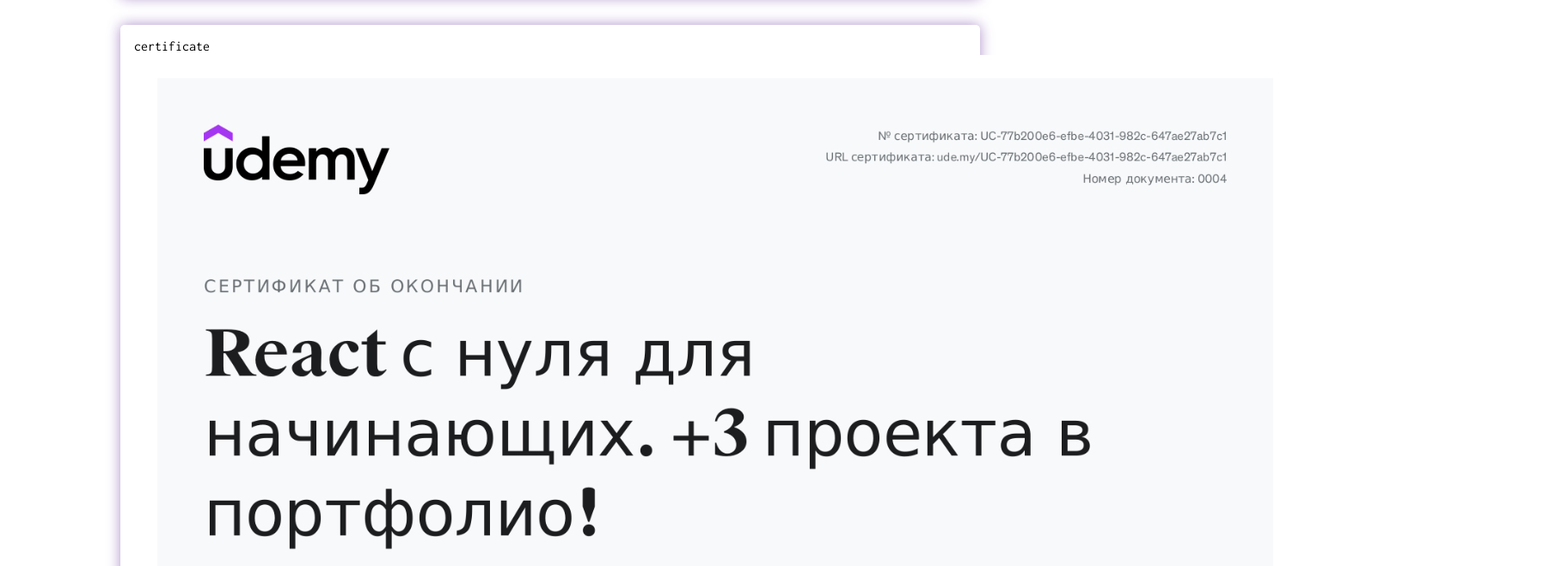
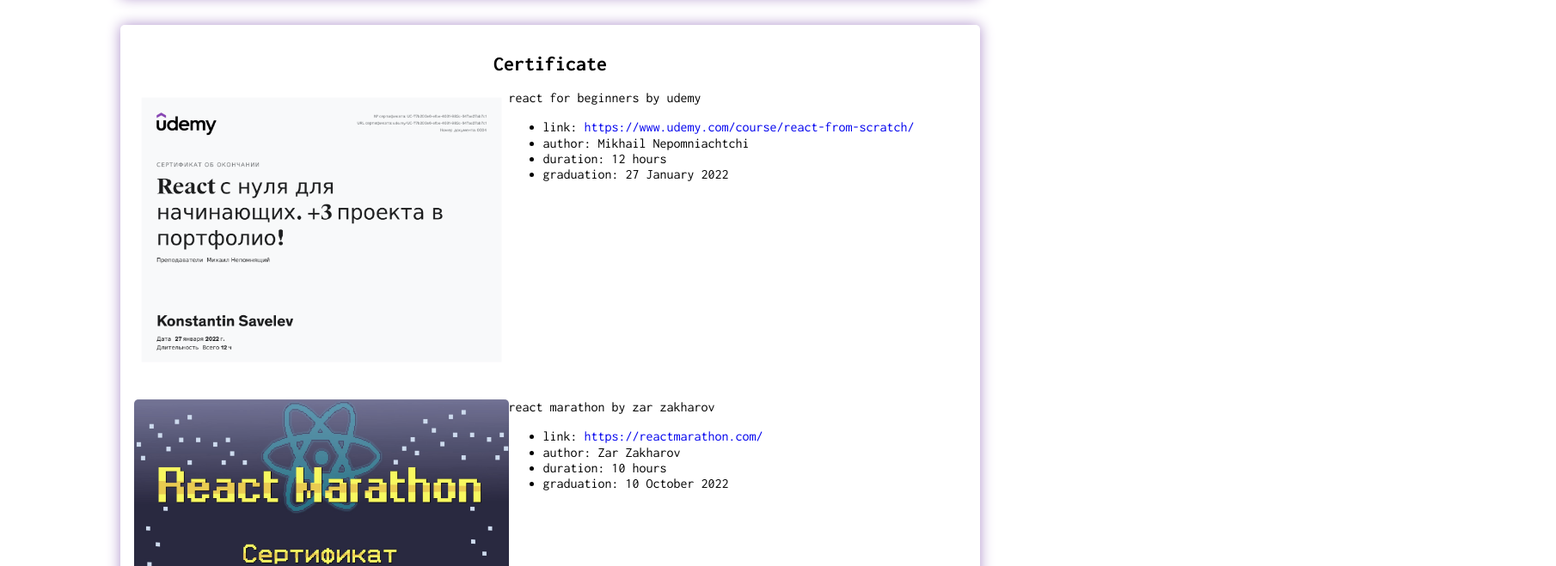
Before and after one commit to Konton022/new_cv_page, a website built with webpack: page src/index.html in a window 1280 px wide. Shown: the part 803-1462 px from the top of the page at 86% size, 1810 px wide, since content can reach past the window. Built offline with nearby package versions, Linux system fonts and the light colour scheme; files whose address does not match are found by name.

Commit message:
added cetif style

```diff
--- a/src/styles/main.scss
+++ b/src/styles/main.scss
@@ -150,3 +150,27 @@
         margin: 1rem 0;
     }
 }
+.certif {
+    &__header {
+        font-size: $h2_size;
+        font-weight: 700;
+        text-align: center;
+        text-transform: capitalize;
+        padding: 1rem 0;
+    }
+    &__item {
+        display: flex;
+        margin-bottom: 2rem;
+    }
+    &__photo {
+        width: 45%;
+    }
+    &__img {
+        width: 100%;
+        object-fit: cover;
+        object-position: left;
+        box-sizing: border-box;
+        border-radius: $main_border_radius;
+        filter: grayscale(40%);
+    }
+}
```
